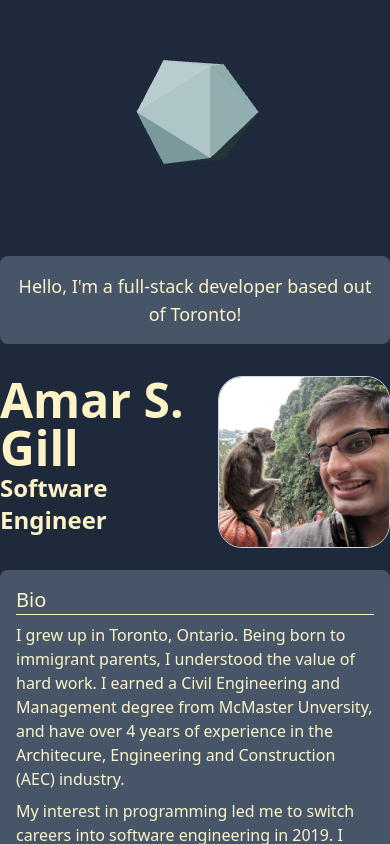
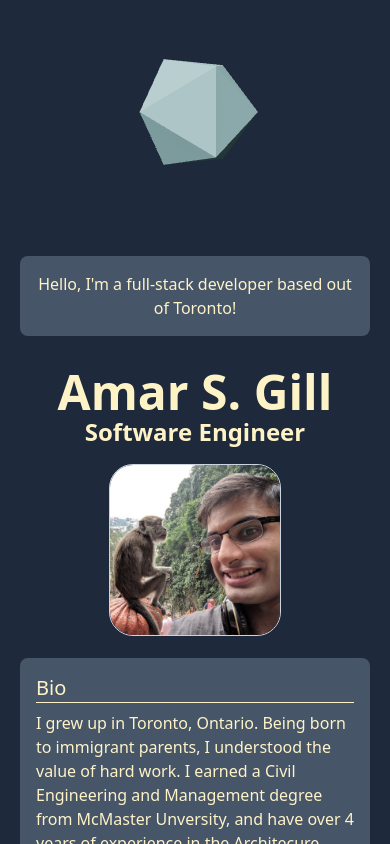
Before and after one commit to Amar-Gill/amar-gill, a Next.js app: page / in a window 390 px wide. Shown: the top 844 px of the page. Built offline with nearby package versions, Linux system fonts and the light colour scheme.

Commit message:
mobile responsiveness

```diff
--- a/pages/_app.tsx
+++ b/pages/_app.tsx
@@ -6,7 +6,7 @@ import React from 'react';
 import AppHeader from '../components/AppHeader';
 
 function MainLayout({ children }: { children: React.ReactNode }) {
-  return <main className='max-w-3xl mx-auto'>{children}</main>;
+  return <main className=' sm:p-0 max-w-3xl px-5 mx-auto'>{children}</main>;
 }
 
 export default function App({ Component, pageProps }: AppProps) {
--- a/pages/index.tsx
+++ b/pages/index.tsx
@@ -5,15 +5,15 @@ import photo from '../public/photo.jpg';
 export default function Home() {
   return (
     <div className='gap-y-4 grid grid-cols-1'>
-      <div className='card mb-4 text-lg text-center'>
+      <div className='card sm:text-lg mb-4 text-center'>
         Hello, I&apos;m a full-stack developer based out of Toronto!
       </div>
-      <div className='grid grid-cols-2 font-bold'>
-        <div>
+      <div className='sm:grid-cols-2 grid grid-cols-1 gap-4 font-bold'>
+        <div className='sm:text-left text-center'>
           <h1 className='text-5xl'>Amar S. Gill</h1>
           <h1 className='text-2xl'>Software Engineer</h1>
         </div>
-        <div className='text-right'>
+        <div className=' sm:text-right text-center'>
           <Image
             src={photo}
             width='172px'
```
